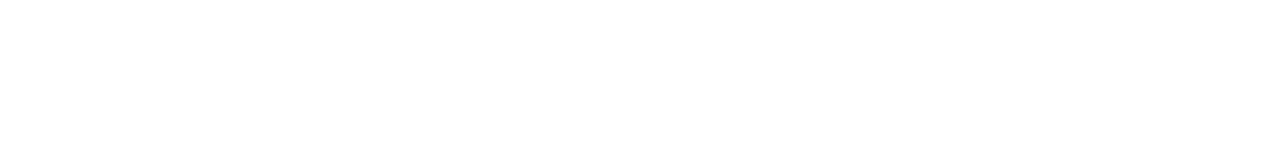
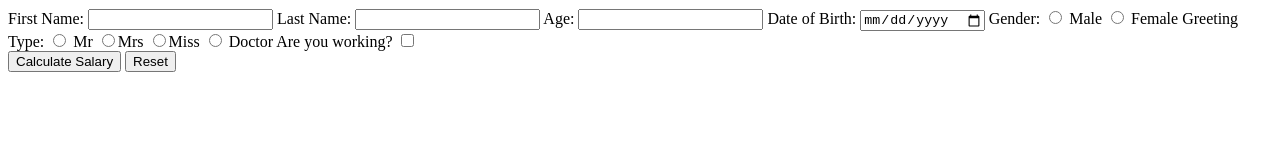
Before and after one commit to JefthaNizaam01/calculateSalary, a plain HTML site: page index.html in a window 1280 px wide. Drawn offline with Linux system fonts and the light colour scheme.

Commit message:
form_update_2.0

```diff
--- a/index.html
+++ b/index.html
@@ -7,6 +7,48 @@
     <title>calculate Salary</title>
 </head>
 <body>
+    <form>
+    <label for="firstName">First Name:</label>
+    <input type="text" id="firstName" required>
+
+    <label for="lastName">Last Name:</label>
+    <input type="text" id="lastName" required>
+
+    <label for="age">Age:</label>
+    <input type="number" id="age" required>
+
+    <label for="dob">Date of Birth:</label>
+    <input type="date" id="dob" required>
+
+    <label>Gender:</label>
+    <label><input type="radio" name="gender" value="male" required> Male</label>
+    <label><input type="radio" name="gender" value="female" required> Female</label>
+
+    <label>Greeting Type:</label>
+    <label><input type="radio" name="greeting_Type" value="Mr" required> Mr</label>
+    <label><input type="radio" name="greeting_Type" value="Mrs">Mrs</label>
+    <label><input type="radio" name="greeting_Type" value="Miss">Miss</label>
+    <label><input type="radio" name="greeting_Type" value="Doctor"> Doctor</label>
+
+    <label for="working">Are you working?</label>
+    <input type="checkbox" id="working" onchange="toggleWorkingHours()">
+
+    <div id="workingHours" style="display: none;">
+      <label for="hours">Working Hours:</label>
+      <input type="number" id="hours">
+
+      <label for="rate">Hourly Rate:</label>
+      <input type="number" id="rate">
+
+      <label for="taxRate">Tax Rate:</label>
+      <input type="number" id="taxRate">
+    </div>
+
+    <div id="errorMessage" class="error-message"></div>
+
+    <button type="button" onclick="calculateSalary()">Calculate Salary</button>
+    <button type="reset">Reset</button>
+    </form>
     <script src = ./script/code.js></script>
 </body>
 </html>
```
